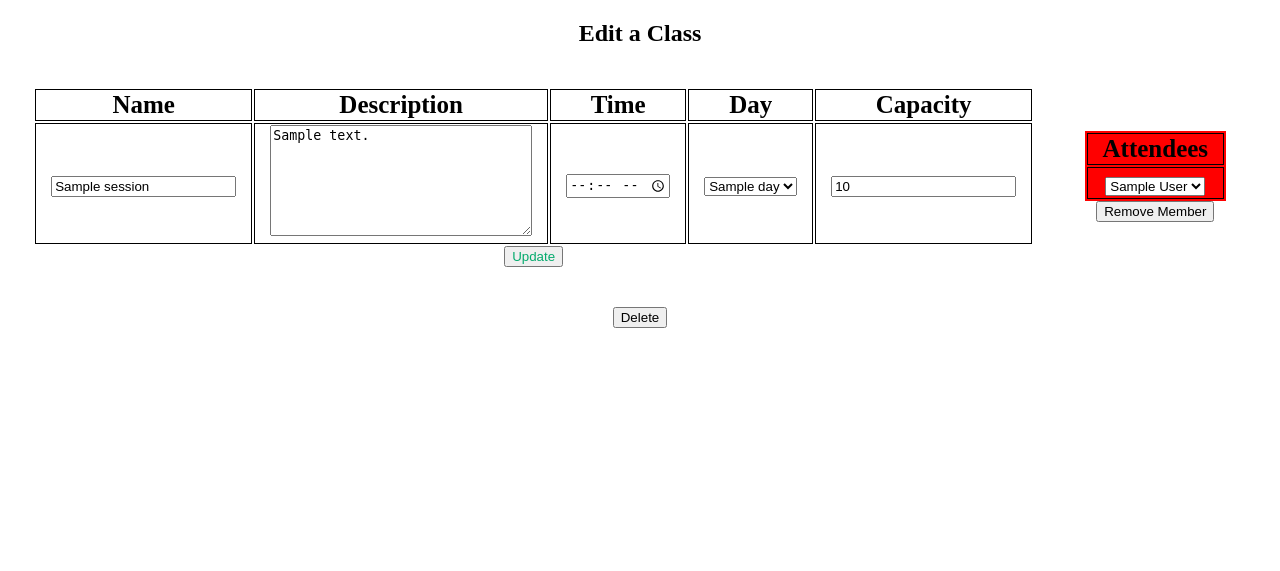
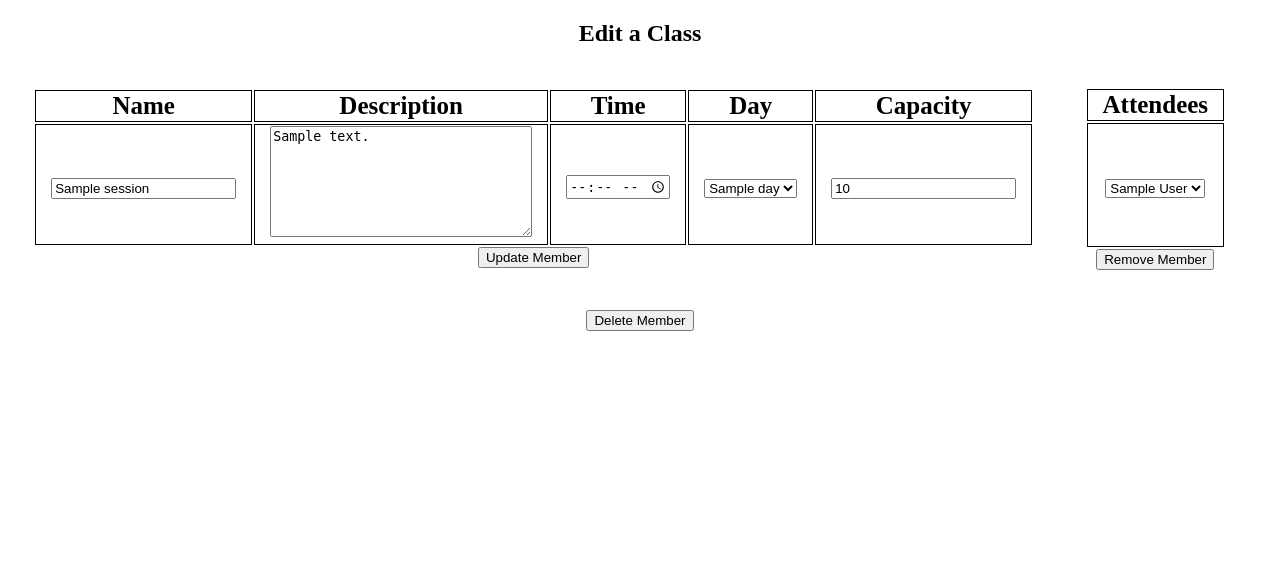
Before and after one commit to DerekBracken/gym_project, a Flask app: page /sessions/1/edit in a window 1280 px wide. Shown: the part 116-687 px from the top of the page. Run offline with Flask 2, Linux system fonts and the light colour scheme; a database or web service that is not in the repository returns one stand-in record (values such as "Sample title"); some libraries are stand-ins or nearby versions.

Commit message:
fixed size of attendee table

```diff
--- a/gym_app/static/css/style.css
+++ b/gym_app/static/css/style.css
@@ -84,13 +84,20 @@ form {
 }
 
 #update-button{
-    color: #04AA6D;
+    /* color: #04AA6D; */
 }
 
 #table-attendees{
-    background-color: red;
     padding: 0;
     margin: 0;
+}
+
+.th-attendees{
+    height: 10px;
+}
+
+.td-attendees{
+    height: 120px;
 }
 
 body > footer {
--- a/gym_app/templates/sessions/edit.html
+++ b/gym_app/templates/sessions/edit.html
@@ -41,17 +41,17 @@
     </tr>
     </table>
 </div>
-    <input id='update-button' type="submit" value="Update">
+    <input id='update-button' type="submit" value="Update Member">
 </form>
 
 <form class="attendee-form session-table" action="/bookings/session/delete" method="post">
     <div class="div-table">
 <table id='table-attendees'>
     <tr>
-    <th>Attendees</th>
+    <th class='th-attendees'>Attendees</th>
     </tr>
     <tr>
-        <td>
+        <td class='td-attendees'>
             <select name="booking_id" id="booking">
                 {% for booking in bookings %}
                     <option value="{{ booking.id }}">{{ booking.member.first_name }}{{ " " }}{{ booking.member.last_name }}</option>
@@ -69,7 +69,7 @@
 
 </div>
 <form class="session-table" action="/sessions/{{ session.id }}/delete" method="POST">
-    <input id='delete-button' type="submit" value="Delete">
+    <input id='delete-button' type="submit" value="Delete Member">
 </form>
 
 
```
